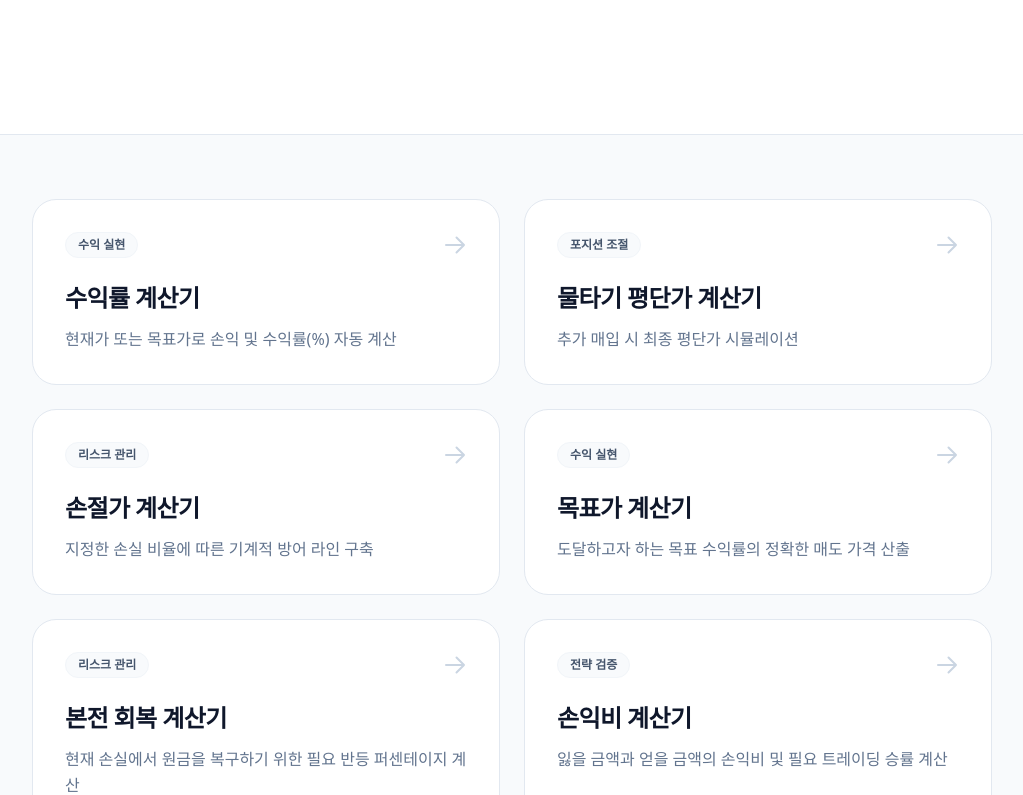
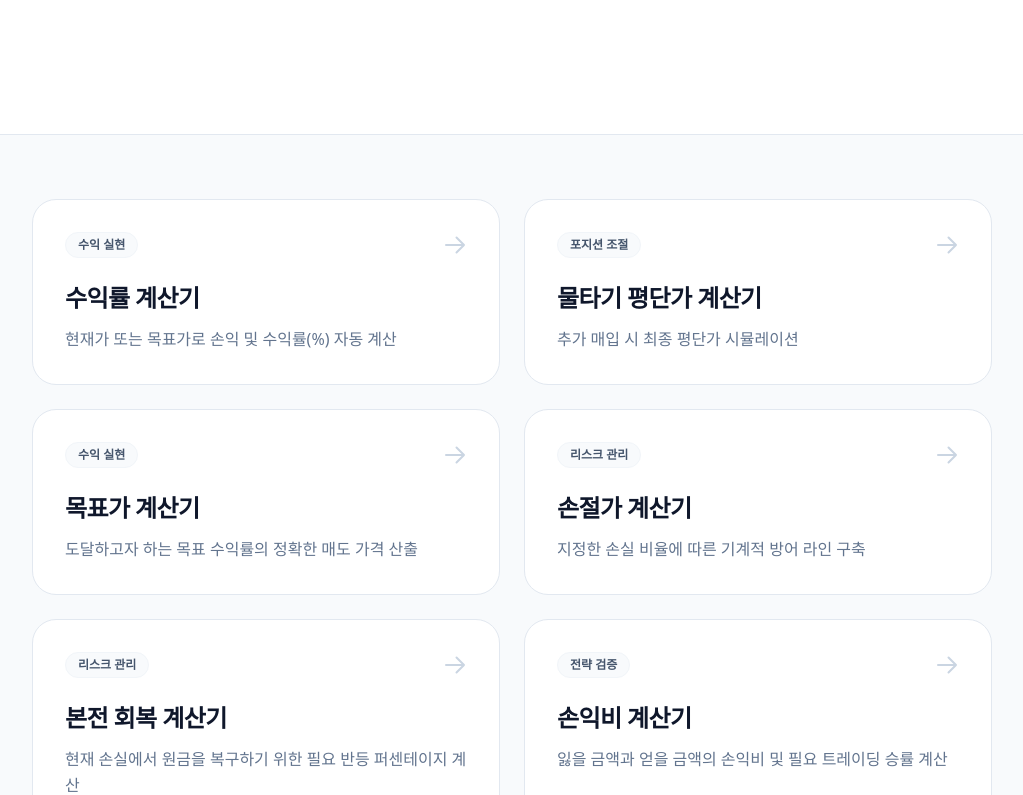
Before and after one commit to YG-coder/stock-calculator, a Next.js app: page / in a window 1280 px wide. Shown: the part 482-1277 px from the top of the page, without its empty margins (128-1151 px from the left). Built offline with nearby package versions, Linux system fonts and the light colour scheme.

Commit message:
chore: remove macOS junk files

```diff
--- a/src/app/layout.tsx
+++ b/src/app/layout.tsx
@@ -1,6 +1,7 @@
 import type { Metadata } from "next";
 import { Geist, Geist_Mono } from "next/font/google";
 import Link from "next/link";
+import { CALCULATORS, POLICY_ROUTES } from "@/lib/constants";
 import "./globals.css";
 
 const geistSans = Geist({
@@ -59,15 +60,7 @@ export default function RootLayout({
 }: Readonly<{
   children: React.ReactNode;
 }>) {
-  const calculators = [
-    { href: "/profit-calculator", label: "수익률 계산기" },
-    { href: "/average-price-calculator", label: "평단가 계산기" },
-    { href: "/target-price-calculator", label: "목표가 계산기" },
-    { href: "/stop-loss-calculator", label: "손절가 계산기" },
-    { href: "/break-even-calculator", label: "본전 회복 계산기" },
-    { href: "/risk-reward-calculator", label: "손익비 계산기" },
-    { href: "/position-size-calculator", label: "포지션 사이즈 계산기" },
-  ];
+
 
   return (
     <html lang="ko">
@@ -91,7 +84,7 @@ export default function RootLayout({
             </Link>
 
             <nav className="flex flex-wrap justify-center gap-x-6 gap-y-2 text-sm font-semibold text-slate-600">
-              {calculators.map((calc) => (
+              {CALCULATORS.map((calc) => (
                 <Link
                   key={calc.href}
                   href={calc.href}
@@ -109,18 +102,11 @@ export default function RootLayout({
         <footer className="border-t border-slate-200 bg-white py-12 text-center text-sm text-slate-500">
           <div className="mx-auto max-w-5xl px-6">
             <div className="flex flex-wrap justify-center gap-4 md:gap-8 mb-8 font-medium">
-              <Link href="/about" className="hover:text-slate-900 transition">
-                사이트 소개
-              </Link>
-              <Link href="/contact" className="hover:text-slate-900 transition">
-                문의하기
-              </Link>
-              <Link href="/privacy" className="hover:text-slate-900 transition">
-                개인정보처리방침
-              </Link>
-              <Link href="/terms" className="hover:text-slate-900 transition">
-                이용약관
-              </Link>
+              {POLICY_ROUTES.map((policy) => (
+                <Link key={policy.href} href={policy.href} className="hover:text-slate-900 transition">
+                  {policy.label}
+                </Link>
+              ))}
             </div>
             <p>
               본 사이트에서 제공하는 계산 결과는 참고용이며, 투자 권유를 의미하지 않습니다.
--- a/src/app/page.tsx
+++ b/src/app/page.tsx
@@ -16,51 +16,9 @@ export const metadata: Metadata = {
   },
 };
 
+import { CALCULATORS } from "@/lib/constants";
+
 export default function HomePage() {
-  const calculators = [
-    {
-      href: "/profit-calculator",
-      title: "수익률 계산기",
-      desc: "현재가 또는 목표가로 손익 및 수익률(%) 자동 계산",
-      badge: "수익 실현"
-    },
-    {
-      href: "/average-price-calculator",
-      title: "물타기 평단가 계산기",
-      desc: "추가 매입 시 최종 평단가 시뮬레이션",
-      badge: "포지션 조절"
-    },
-    {
-      href: "/stop-loss-calculator",
-      title: "손절가 계산기",
-      desc: "지정한 손실 비율에 따른 기계적 방어 라인 구축",
-      badge: "리스크 관리"
-    },
-    {
-      href: "/target-price-calculator",
-      title: "목표가 계산기",
-      desc: "도달하고자 하는 목표 수익률의 정확한 매도 가격 산출",
-      badge: "수익 실현"
-    },
-    {
-      href: "/break-even-calculator",
-      title: "본전 회복 계산기",
-      desc: "현재 손실에서 원금을 복구하기 위한 필요 반등 퍼센테이지 계산",
-      badge: "리스크 관리"
-    },
-    {
-      href: "/risk-reward-calculator",
-      title: "손익비 계산기",
-      desc: "잃을 금액과 얻을 금액의 손익비 및 필요 트레이딩 승률 계산",
-      badge: "전략 검증"
-    },
-    {
-      href: "/position-size-calculator",
-      title: "포지션 사이즈 계산기",
-      desc: "최대 손실 1% 통제를 위한 기계적이고 안전한 권장 매수 수량 산출",
-      badge: "자금 관리"
-    }
-  ];
 
   return (
     <main className="min-h-screen bg-slate-50 text-slate-900 selection:bg-slate-200 selection:text-slate-900 pb-20">
@@ -81,11 +39,11 @@ export default function HomePage() {
       <div className="mx-auto max-w-5xl px-6 py-16 md:px-8">
         {/* Calculator Grid */}
         <section className="grid gap-6 sm:grid-cols-2 lg:grid-cols-2 mb-24">
-          {calculators.map((calc, idx) => (
+          {CALCULATORS.map((calc, idx) => (
             <Link
               key={calc.href}
               href={calc.href}
-              className={`group flex flex-col justify-start rounded-[24px] bg-white p-8 border border-slate-200 transition-all duration-200 hover:-translate-y-1 hover:shadow-lg hover:border-slate-300 ${idx === calculators.length - 1 ? 'sm:col-span-2 lg:col-span-2 text-center items-center' : ''}`}
+              className={`group flex flex-col justify-start rounded-[24px] bg-white p-8 border border-slate-200 transition-all duration-200 hover:-translate-y-1 hover:shadow-lg hover:border-slate-300 ${idx === CALCULATORS.length - 1 ? 'sm:col-span-2 lg:col-span-2 text-center items-center' : ''}`}
             >
               <div className="flex w-full items-center justify-between mb-6">
                 <span className="inline-flex rounded-full bg-slate-50 border border-slate-100 px-3 py-1 text-xs font-semibold text-slate-600">
--- a/src/app/sitemap.ts
+++ b/src/app/sitemap.ts
@@ -1,25 +1,15 @@
 import type { MetadataRoute } from "next";
+import { SITE_URL, CALCULATORS, POLICY_ROUTES } from "@/lib/constants";
 
 export default function sitemap(): MetadataRoute.Sitemap {
-  const baseUrl = "https://주식계산기.kr";
-
   const routes = [
     "",
-    "/average-price-calculator",
-    "/stop-loss-calculator",
-    "/profit-calculator",
-    "/target-price-calculator",
-    "/break-even-calculator",
-    "/risk-reward-calculator",
-    "/position-size-calculator",
-    "/about",
-    "/contact",
-    "/privacy",
-    "/terms"
+    ...CALCULATORS.map(c => c.href),
+    ...POLICY_ROUTES.map(p => p.href)
   ];
 
   return routes.map((route) => ({
-    url: `${baseUrl}${route}`,
+    url: `${SITE_URL}${route}`,
     lastModified: new Date(),
     changeFrequency: "weekly",
     priority: route === "" ? 1 : 0.8,
--- /dev/null
+++ b/src/lib/constants.ts
@@ -0,0 +1,60 @@
+export const SITE_URL = "https://주식계산기.kr";
+
+export const CALCULATORS = [
+  {
+    href: "/profit-calculator",
+    label: "수익률 계산기",
+    title: "수익률 계산기",
+    desc: "현재가 또는 목표가로 손익 및 수익률(%) 자동 계산",
+    badge: "수익 실현"
+  },
+  {
+    href: "/average-price-calculator",
+    label: "평단가 계산기",
+    title: "물타기 평단가 계산기",
+    desc: "추가 매입 시 최종 평단가 시뮬레이션",
+    badge: "포지션 조절"
+  },
+  {
+    href: "/target-price-calculator",
+    label: "목표가 계산기",
+    title: "목표가 계산기",
+    desc: "도달하고자 하는 목표 수익률의 정확한 매도 가격 산출",
+    badge: "수익 실현"
+  },
+  {
+    href: "/stop-loss-calculator",
+    label: "손절가 계산기",
+    title: "손절가 계산기",
+    desc: "지정한 손실 비율에 따른 기계적 방어 라인 구축",
+    badge: "리스크 관리"
+  },
+  {
+    href: "/break-even-calculator",
+    label: "본전 회복 계산기",
+    title: "본전 회복 계산기",
+    desc: "현재 손실에서 원금을 복구하기 위한 필요 반등 퍼센테이지 계산",
+    badge: "리스크 관리"
+  },
+  {
+    href: "/risk-reward-calculator",
+    label: "손익비 계산기",
+    title: "손익비 계산기",
+    desc: "잃을 금액과 얻을 금액의 손익비 및 필요 트레이딩 승률 계산",
+    badge: "전략 검증"
+  },
+  {
+    href: "/position-size-calculator",
+    label: "포지션 사이즈 계산기",
+    title: "포지션 사이즈 계산기",
+    desc: "최대 손실 1% 통제를 위한 기계적이고 안전한 권장 매수 수량 산출",
+    badge: "자금 관리"
+  }
+];
+
+export const POLICY_ROUTES = [
+  { href: "/about", label: "사이트 소개" },
+  { href: "/contact", label: "문의하기" },
+  { href: "/privacy", label: "개인정보처리방침" },
+  { href: "/terms", label: "이용약관" }
+];
```
Also changed, not shown: 1 other file (tests, documents, lock files or other folders).
